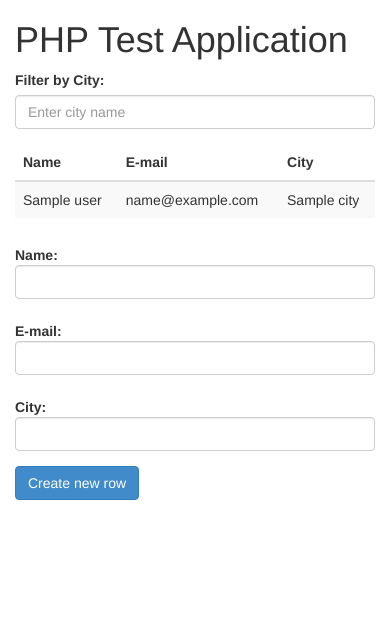
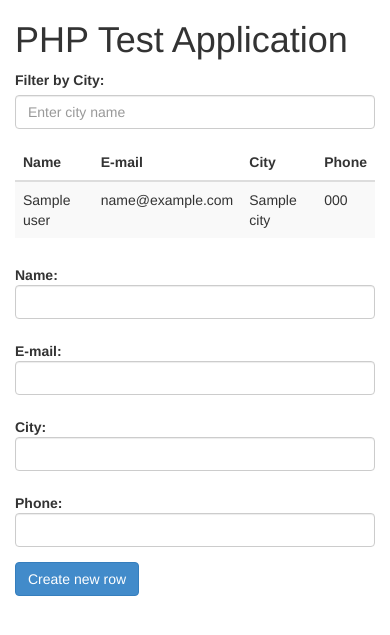
Before and after one commit to GusGusGusGus/betterstack, a PHP site: template views/index.php in a window 390 px wide. Shown: the top 635 px of the page. Run offline with PHP 8.4, Linux system fonts and the light colour scheme; the template is opened without the code that fills it: most values are stand-ins (such as "Sample title", 1, 10 or a date in 2020).

Commit message:
added phone number to the table

```diff
--- a/views/index.php
+++ b/views/index.php
@@ -3,12 +3,13 @@
     <label for="cityFilter" class="control-label">Filter by City:</label>
     <input type="text" id="cityFilter" class="form-control" placeholder="Enter city name">
 </div>
-<table class="table table-striped">
+<table class="table table-striped" id="userTable">
     <thead>
         <tr>
             <th>Name</th>
             <th>E-mail</th>
             <th>City</th>
+            <th>Phone</th>
         </tr>
     </thead>
     <tbody>
@@ -17,6 +18,7 @@
             <td><?=$user->getName()?></td>
             <td><?=$user->getEmail()?></td>
             <td><?=$user->getCity()?></td>
+            <td><?=$user->getPhone()?></td>
         </tr>
         <?}?>
     </tbody>
@@ -42,6 +44,12 @@
         </div>
     </div>
     <div class="form-group">
+        <label for="phone" class="col-sm-2 control-label">Phone:</label>
+        <div class="col-sm-10">
+            <input name="phone" type="text" class="form-control" id="phone"/>
+        </div>
+    </div>
+    <div class="form-group">
         <div class="col-sm-offset-2 col-sm-10">
             <button type="submit" class="btn btn-primary">Create new row</button>
         </div>
@@ -58,15 +66,14 @@ $(document).ready(function() {
             type: 'POST',
             data: $(this).serialize(),
             success: function(response) {
-
                 var newUser = JSON.parse(response);
-
 
                 $('#userTable tbody').append(
                     '<tr>' +
                     '<td>' + newUser.name + '</td>' +
                     '<td>' + newUser.email + '</td>' +
                     '<td>' + newUser.city + '</td>' +
+                    '<td>' + newUser.phone + '</td>' +
                     '</tr>'
                 );
 
```
Also changed, not shown: create.php (+5 -8 lines), database/schema.sql (+10 -0 lines), models/user.php (+7 -3 lines). Lines whose indentation alone changed are shown as unchanged.
